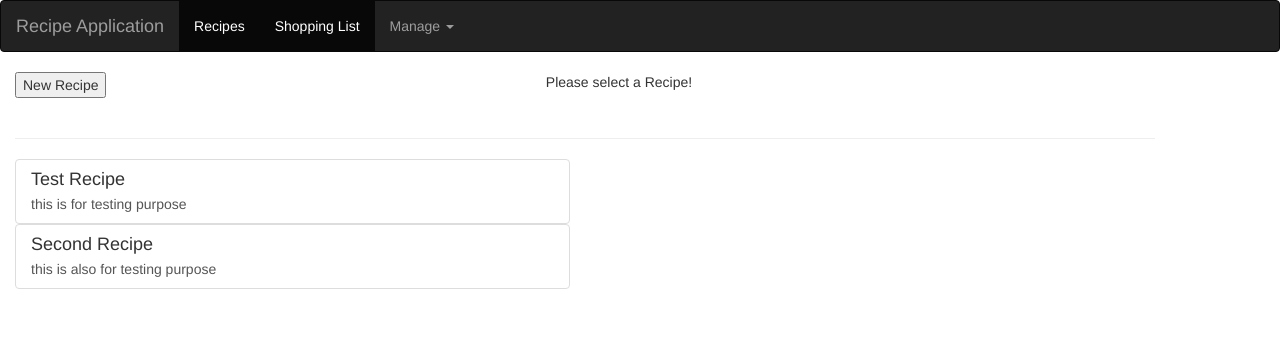
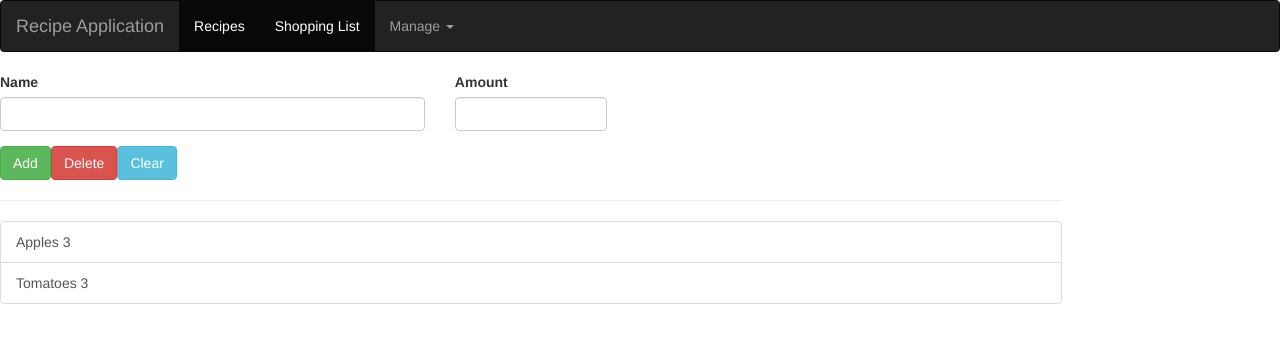
Before and after one commit to PrashantSBasnet/Angular-Basics, an Angular app in the folder project-udemy/: page /shopping-list in a window 1280 px wide. Shown: the top 342 px of the page. Built offline with nearby package versions, Linux system fonts and the light colour scheme.

Commit message:
Added router outlet for navigation

```diff
--- /dev/null
+++ b/project-udemy/src/app/app-routing.module.ts
@@ -0,0 +1,16 @@
+import { NgModule } from "@angular/core";
+import { RouterModule, Routes } from "@angular/router";
+import { RecipesComponent } from "./recipes/recipes.component";
+import { ShoppingListComponent } from "./shopping-list/shopping-list.component";
+
+const appRoutes: Routes = [
+  { path: '', redirectTo: '/recipes', pathMatch: 'full'},
+  { path: 'recipes', component:RecipesComponent },
+  { path: 'shopping-list', component: ShoppingListComponent },
+];
+@NgModule({
+  imports: [RouterModule.forRoot(appRoutes)],
+  exports: [RouterModule]
+})
+export class AppRoutingModule{
+}
--- a/project-udemy/src/app/app.component.html
+++ b/project-udemy/src/app/app.component.html
@@ -1,5 +1,10 @@
-<app-header (featureSelected)="onNavigate($event)"></app-header>
+<app-header></app-header>
 
-<app-recipes *ngIf="loadedFeature === 'recipe'"></app-recipes>
+<!-- <app-recipes *ngIf="loadedFeature === 'recipe'"></app-recipes>
 
-<app-shopping-list *ngIf="loadedFeature!=='recipe'"></app-shopping-list>
+<app-shopping-list *ngIf="loadedFeature!=='recipe'"></app-shopping-list> -->
+
+
+<router-outlet>
+
+</router-outlet>
--- a/project-udemy/src/app/app.module.ts
+++ b/project-udemy/src/app/app.module.ts
@@ -11,6 +11,8 @@ import { RecipeItemComponent } from './recipes/recipe-list/recipe-item/recipe-it
 import { ShoppingEditComponent } from './shopping-list/shopping-edit/shopping-edit.component';
 import { DropdownDirective } from './shared/dropdown.directive';
 import { ShoppingListService } from './shopping-list/shopping-list.service';
+import { AppRoutingModule } from './app-routing.module';
+
 
 @NgModule({
   declarations: [
@@ -25,7 +27,8 @@ import { ShoppingListService } from './shopping-list/shopping-list.service';
     DropdownDirective
   ],
   imports: [
-    BrowserModule
+    BrowserModule,
+    AppRoutingModule
   ],
   providers: [ShoppingListService], //so that it is availabe in recipe as well
   bootstrap: [AppComponent]
--- a/project-udemy/src/app/header/header.component.html
+++ b/project-udemy/src/app/header/header.component.html
@@ -19,10 +19,10 @@
         </div>
         <ul class="nav navbar-nav">
           <li class="active">
-            <a href="#" (click)="onSelect('recipe')">Recipes</a>
+            <a routerLink="/recipes">Recipes</a>
           </li>
           <li class="active">
-            <a href="#" (click)="onSelect('shopping-list')">Shopping List</a>
+            <a routerLink="/shopping-list">Shopping List</a>
           </li>
           <li class="dropdown" appDropdown>
             <a class="dropdown-toggle" data-toggle="dropdown" href="#"
--- a/project-udemy/src/app/header/header.component.ts
+++ b/project-udemy/src/app/header/header.component.ts
@@ -1,4 +1,4 @@
-import { Component, OnInit, EventEmitter, Output } from '@angular/core';
+import { Component, } from '@angular/core';
 
 
 @Component({
@@ -8,12 +8,5 @@ import { Component, OnInit, EventEmitter, Output } from '@angular/core';
 })
 export class HeaderComponent {
 
-  @Output() featureSelected = new EventEmitter<string>();
-
-  onSelect(feature: string) {
-    this.featureSelected.emit(feature);
-
 
   }
-
-}
```
